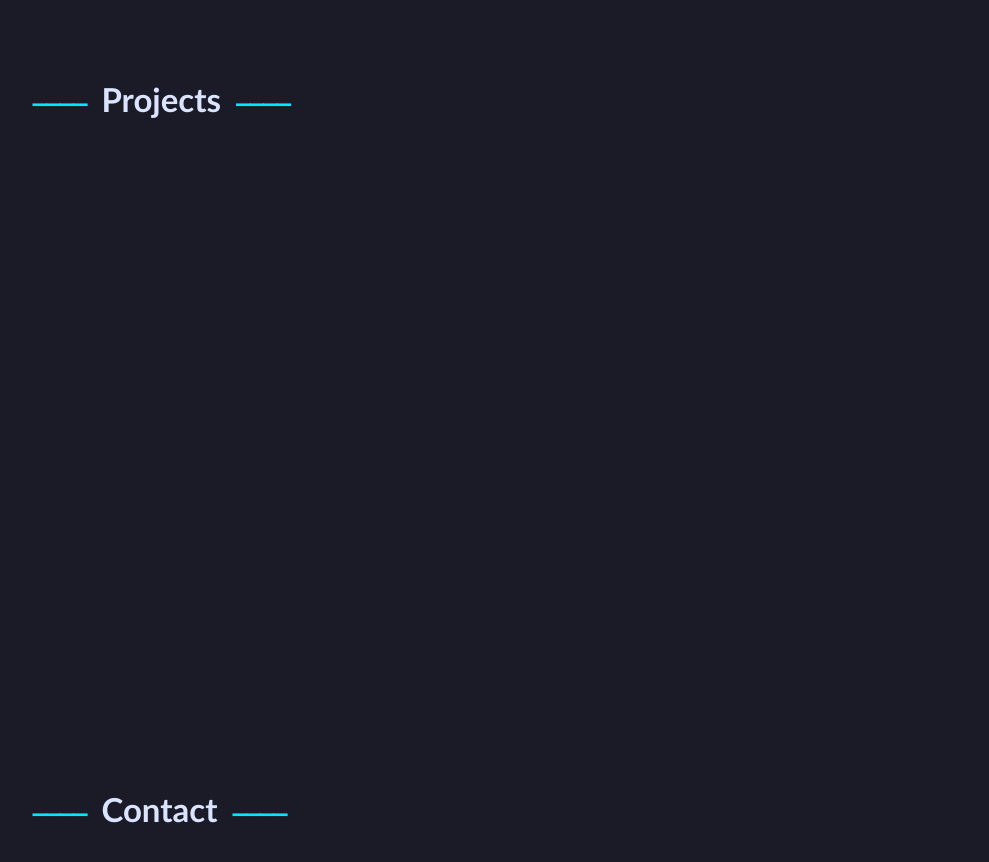
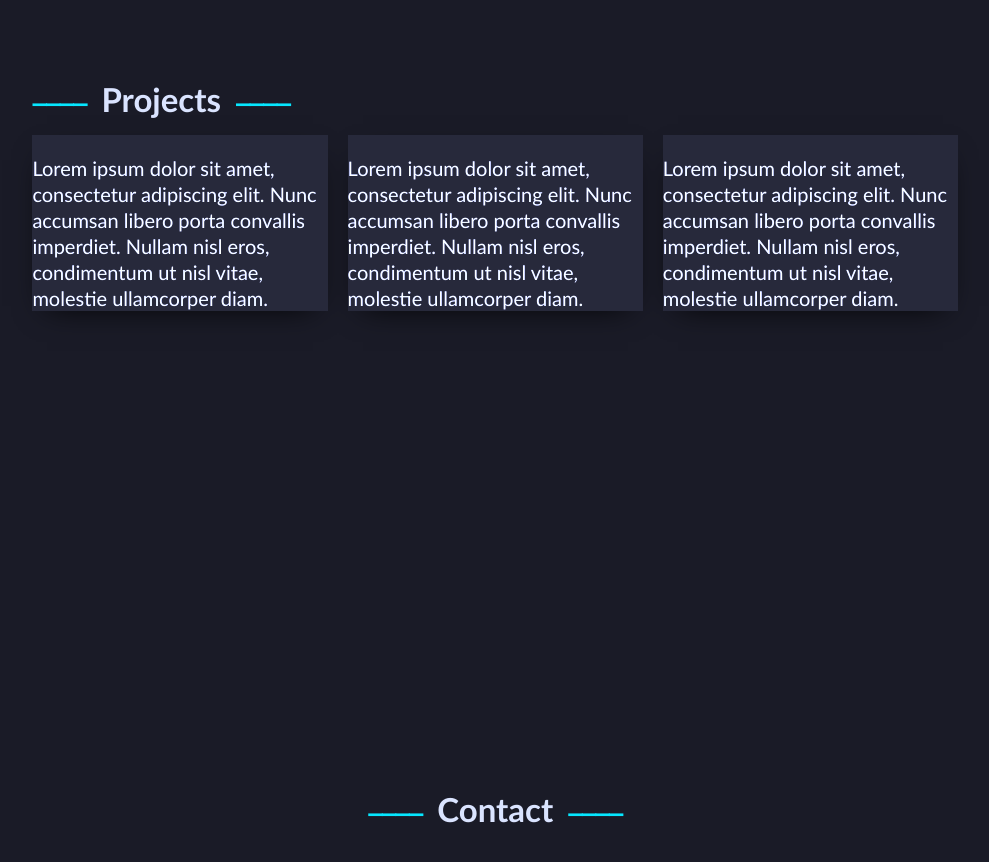
Before and after one commit to liam2258/PortfolioWebsite, a React (Create React App) app: page / in a window 1280 px wide. Shown: the part 1540-2402 px from the top of the page, without its empty margins (110-1099 px from the left). Built offline with nearby package versions, Linux system fonts and the light colour scheme; the HTML template or start-up script is replaced by a standard one.

Commit message:
Continued development

```diff
--- a/src/App.css
+++ b/src/App.css
@@ -49,7 +49,7 @@ img {
     font-family: 'Gill Sans', 'Gill Sans MT', Calibri, 'Trebuchet MS', sans-serif;
     font-size: 20px;
     animation: fadeUp 0.5s ease-in both;
-    animation-delay: 1.8s;
+    animation-delay: 1s;
     transition-duration: 0.5s;
 }
 
@@ -62,7 +62,7 @@ img {
     color:#a8afd3;
     font-family: 'Gill Sans', 'Gill Sans MT', Calibri, 'Trebuchet MS', sans-serif;
     animation: fadeUp 0.5s ease-in both;
-    animation-delay: 2s;
+    animation-delay: 1.2s;
     transition-duration: 0.5s;
 }
 
@@ -75,7 +75,7 @@ img {
     color:#8087a8;
     font-family: 'Gill Sans', 'Gill Sans MT', Calibri, 'Trebuchet MS', sans-serif;
     animation: fadeUp 0.5s ease-in both;
-    animation-delay: 2.2s;
+    animation-delay: 1.4s;
     transition-duration: 0.5s;
 }
 
@@ -86,14 +86,14 @@ img {
     color:#a8afd3;
     font-family: 'Gill Sans', 'Gill Sans MT', Calibri, 'Trebuchet MS', sans-serif;
     animation: fadeUp 0.5s ease-in both;
-    animation-delay: 2.4s;
+    animation-delay: 1.6s;
     transition-duration: 0.5s;
     font-size: 20px;
 }
 
 .intro button {
     animation: fadeUp 0.5s ease-in both;
-    animation-delay: 3s;
+    animation-delay: 2.2s;
     transition-duration: 0.5s;
     font-size: 20px;
 }
@@ -101,6 +101,7 @@ img {
 .intro {
     padding-top: 210px;
     padding-bottom: 0px;
+    margin-left: 30px;
 }
 
 .introContainer {
@@ -194,15 +195,15 @@ img {
 }
 
 .nav a:nth-child(4) {
-	animation-delay: 0.6s;
+	animation-delay: 0.3s;
     transition-duration: 0.5s;
 }
 .nav a:nth-child(3) {
-	animation-delay: 1s;
+	animation-delay: 0.7s;
     transition-duration: 0.5s;
 }
 .nav a:nth-child(2) {
-	animation-delay: 1.4s;
+	animation-delay: 1.1s;
     transition-duration: 0.5s;
     padding-right: 40px;
 }
@@ -251,13 +252,22 @@ img {
 .homeIcon {
     float: left;
     color: #05B2DC;
-    z-index: 1200;
+}
+
+.homeIcon:hover {
+	cursor: pointer;
 }
 
 .menuIcon {
     color: #05B2DC;
     z-index: 1200;
     padding-right: 40px;
+    animation: fadeIn 0.5s ease-in both;
+    transition-duration: 0.5s;
+}
+
+.menuIcon:hover {
+	cursor: pointer;
 }
 
 .sideMenu {
@@ -274,11 +284,9 @@ img {
 @keyframes slideIn {
 	from {
 		right: -300;
-        transform: translate3d(0, 0, -300px);
 	}
 	to {
 		right: 0;
-        transform: translate3d(0, 0, 0);
 	}
 }
 
@@ -295,7 +303,7 @@ img {
 
 .sideNav {
     display: grid;
-    padding-top: 70%;
+    padding-top: 30%;
 }
 
 .sideNav a {
@@ -319,20 +327,43 @@ img {
 }
 
 .layer {
-    position: absolute;
-    background:#a8afd3;
-    height: 100vh;
-    width: 100vw;
-    opacity: 0;
-    left: -100vw;
-    filter: blur(4px);
-    z-index: 1250;
+    position: fixed;
+    background-color: rgba(26,27,39, 0.85);
+    height: 100%;
+    width: 300px;
+    left: -300px;
+    -webkit-backdrop-filter: blur(7px);
+    backdrop-filter: blur(7px);
+    z-index: 1650;
+    overflow: hidden;
+}
+
+@keyframes slideRight {
+	from {
+        left: -100vw;
+	}
+	to {
+        left: 0;
+	}
+}
+
+@keyframes slideLeft {
+	from {
+        left: 0;
+	}
+	to {
+        left: -100vw;
+	}
 }
 
 .closeIcon {
     display: flex;
     justify-content: right;
     padding: 30px;
+}
+
+.closeIcon:hover {
+	cursor: pointer;
 }
 
 @keyframes slideUp {
@@ -393,6 +424,10 @@ img {
     font-size: 20px;
 }
 
+.contact {
+    align-items: center;
+}
+
 .contact h1 {
     font-size: clamp(27px, 5vw, 33px);
     filter: brightness(130%);
@@ -434,7 +469,25 @@ img {
 }
 
 @media only screen and (max-width: 1000px) {
-    .about {
+    .about, .intro {
         margin-left: 0px;
     }
   }
+
+.stuck {
+    overflow: hidden;
+}
+
+.cardHolder {
+    display: grid;
+    grid-template-columns: repeat( auto-fit, minmax(200px, 1fr) );
+    column-gap: 20px;
+    row-gap: 20px;
+}
+
+.card {
+    background-color: #1a1b27;
+    filter: brightness(150%);
+    display: flex;
+    box-shadow: 0 10px 30px -15px;
+}
--- a/src/App.js
+++ b/src/App.js
@@ -21,6 +21,9 @@ function App() {
   function reportWindowSize() {
     setWidth(window.innerWidth);
     menuToggleBack();
+    if (document.getElementsByTagName( 'html' )[0].classList.contains('stuck')) {
+      document.getElementsByTagName( 'html' )[0].classList.toggle('stuck');
+    }
   }
 
   //Function to handle elements based on page scrolling
@@ -48,6 +51,8 @@ function App() {
   //Function to trigger side menu closing animation when hitting the close icon
  function menuToggleBack() {
   document.getElementById('sideMenu').style.animation="slideBack 0.15s ease-in both";
+  document.getElementById('layer').style.animation="slideLeft 0.15s ease-in both";
+  document.getElementsByTagName( 'html' )[0].classList.toggle('stuck');
 }
 
   //Listeners for screen resizing and scrolling respectively
@@ -56,7 +61,7 @@ function App() {
 
   return (
     <div className="App">
-      <div className='layer'></div>
+      <div className='layer' id='layer'></div>
       <div className='sideMenu' id='sideMenu'>
         <div className='closeIcon'>
           <img src={x} onClick={menuToggleBack}></img>
@@ -74,7 +79,8 @@ function App() {
             <h1>Hello fellow humans, I'm...</h1>
             <h2>Liam Dyer,</h2>
             <h3>Computer Programmer</h3>
-            <p>I'm a Computer Science student with a hunger for knowledge and
+              <p>
+               I'm a Computer Science student with a hunger for knowledge and
                an aptitude for action. Currently I'm studying at the University of Alaska Anchorage
                and am excited to put what I've learned to good use.
                </p>
@@ -119,6 +125,33 @@ function App() {
             <FadeUp>
               <h1>Projects</h1>
             </FadeUp>
+            <div style={{width:'100%'}}>
+              <FadeUp>
+                <div className='cardHolder'>
+                  <div className='card'>
+                    <p>
+                      Lorem ipsum dolor sit amet, consectetur adipiscing elit.
+                      Nunc accumsan libero porta convallis imperdiet. Nullam nisl eros,
+                      condimentum ut nisl vitae, molestie ullamcorper diam.
+                    </p>
+                  </div>
+                  <div className='card'>
+                    <p>
+                      Lorem ipsum dolor sit amet, consectetur adipiscing elit.
+                      Nunc accumsan libero porta convallis imperdiet. Nullam nisl eros,
+                      condimentum ut nisl vitae, molestie ullamcorper diam.
+                    </p>
+                  </div>
+                  <div className='card'>
+                    <p>
+                      Lorem ipsum dolor sit amet, consectetur adipiscing elit.
+                      Nunc accumsan libero porta convallis imperdiet. Nullam nisl eros,
+                      condimentum ut nisl vitae, molestie ullamcorper diam.
+                    </p>
+                  </div>
+                </div>
+              </FadeUp>
+            </div>
           </section>
           <section className='contact' id='contact'>
             <FadeUp>
--- a/src/Components/Navigation.js
+++ b/src/Components/Navigation.js
@@ -5,6 +5,8 @@ import sideMenu from '../Images/sideMenu.svg';
 //Function to trigger animation for side menu to appear when clicking on the menu icon
 function menuToggle() {
     document.getElementById('sideMenu').style.animation="slideIn 0.15s ease-in both";
+    document.getElementById('layer').style.animation="slideRight 0.15s ease-in both";
+    document.getElementsByTagName( 'html' )[0].classList.toggle('stuck');
  }
 
 //Returns a different navigation menu depending on the screen size
```
